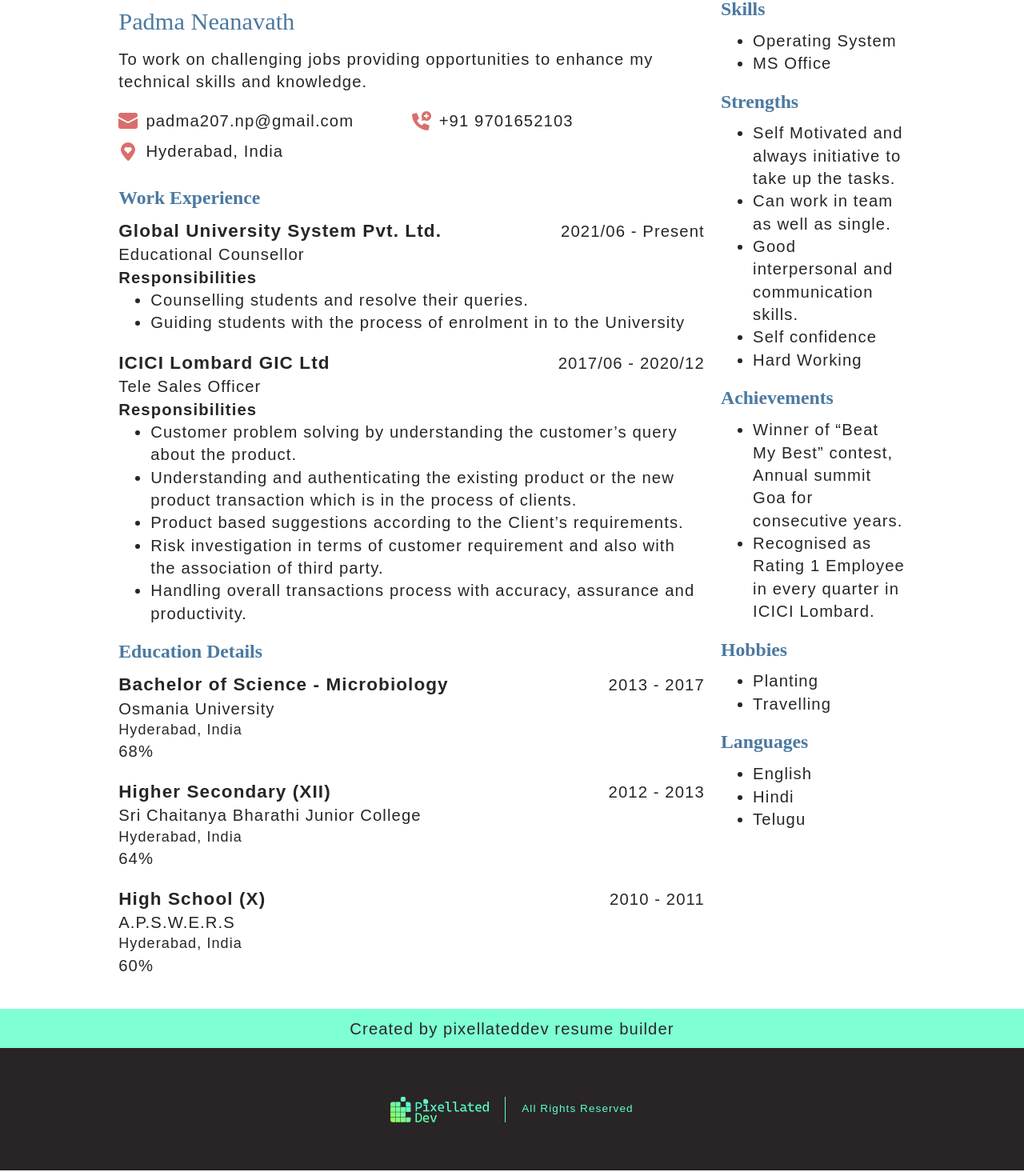
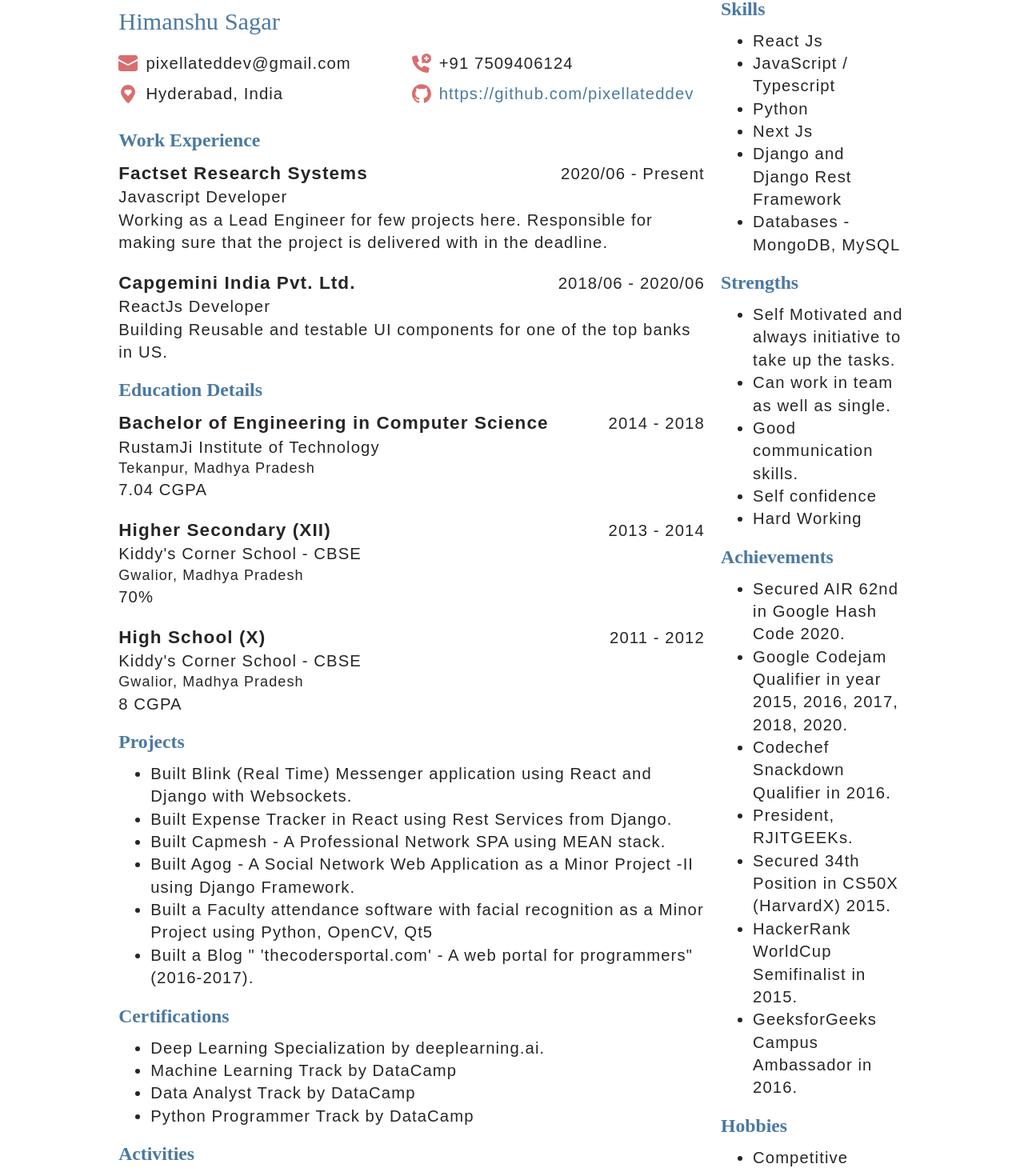
Before and after one commit to pixellateddev/pixellated-dev, a Next.js app: page /resume-builder/preview in a window 1280 px wide. Shown: the part 100-1565 px from the top of the page at 80% size. Built offline with nearby package versions, Linux system fonts and the light colour scheme; a web font is replaced by a local one.

Commit message:
updated resume

```diff
--- /dev/null
+++ b/components/icons/LogoGithub.jsx
@@ -0,0 +1,16 @@
+import React from 'react';
+
+function LogoGithub(props) {
+	const title = props.title || "logo github";
+
+	return (
+		<svg height="24" width="24" viewBox="0 0 24 24" xmlns="http://www.w3.org/2000/svg">
+	<title>{title}</title>
+	<g fill="#d96e6e">
+		<path d="M12,0.3c-6.6,0-12,5.4-12,12c0,5.3,3.4,9.8,8.2,11.4 C8.8,23.8,9,23.4,9,23.1c0-0.3,0-1,0-2c-3.3,0.7-4-1.6-4-1.6c-0.5-1.4-1.3-1.8-1.3-1.8C2.5,17,3.7,17,3.7,17 c1.2,0.1,1.8,1.2,1.8,1.2c1.1,1.8,2.8,1.3,3.5,1c0.1-0.8,0.4-1.3,0.8-1.6c-2.7-0.3-5.5-1.3-5.5-5.9c0-1.3,0.5-2.4,1.2-3.2 C5.5,8.1,5,6.9,5.7,5.3c0,0,1-0.3,3.3,1.2c1-0.3,2-0.4,3-0.4c1,0,2,0.1,3,0.4c2.3-1.6,3.3-1.2,3.3-1.2c0.7,1.7,0.2,2.9,0.1,3.2 c0.8,0.8,1.2,1.9,1.2,3.2c0,4.6-2.8,5.6-5.5,5.9c0.4,0.4,0.8,1.1,0.8,2.2c0,1.6,0,2.9,0,3.3c0,0.3,0.2,0.7,0.8,0.6 c4.8-1.6,8.2-6.1,8.2-11.4C24,5.7,18.6,0.3,12,0.3z" fill="#d96e6e" fillRule="evenodd"/>
+	</g>
+</svg>
+	);
+};
+
+export default LogoGithub;
--- /dev/null
+++ b/components/icons/index.ts
@@ -0,0 +1,13 @@
+import LogoGithub from './LogoGithub'
+import LogoLinkedin from './LogoLinkedin'
+import CallDoctor from './CallDoctor'
+import Letter from './Letter'
+import LoveHeartPin from './LoveHeartPin'
+
+export {
+    LogoGithub,
+    LogoLinkedin,
+    CallDoctor,
+    Letter,
+    LoveHeartPin
+}
--- a/pages/resume-builder/preview.tsx
+++ b/pages/resume-builder/preview.tsx
@@ -1,104 +1,144 @@
 import { FC } from "react"
-import LoveHeartPin from "../../components/icons/LoveHeartPin"
-import Letter from '../../components/icons/Letter'
-import CallDoctor from '../../components/icons/CallDoctor'
+
 import IconText from "../../components/IconText"
+import { LogoGithub, LogoLinkedin, LoveHeartPin, Letter, CallDoctor } from '../../components/icons'
 import { BlockBody, ResumeBlock } from "../../components/resume"
 import { List, ListItem } from "../../components/resume/List"
 
 const user = {
-    name: 'Padma Neanavath',
+    name: 'Himanshu Sagar',
+    currentRole: 'Software Engineer III @ FactSet',
     image: '',
-    description: 'To work on challenging jobs providing opportunities to enhance my technical skills and knowledge.',
-    email: 'padma207.np@gmail.com',
-    contactNo: '+91 9701652103',
+    description: '',
+    email: 'pixellateddev@gmail.com',
+    contactNo: '+91 7509406124',
+    linkedInUrl: 'https://www.linkedin.com/in/hsagarthegr8/',
+    githubUrl: 'https://github.com/pixellateddev',
     location: 'Hyderabad, India',
     skills: [
         {
-            name: 'Operating System'
+            name: 'React Js'
         },
         {
-            name: 'MS Office'
+            name: 'JavaScript / Typescript'
+        },
+        {
+            name: 'Python'
+        },
+        {
+            name: 'Next Js'
+        },
+        {
+            name: 'Django and Django Rest Framework'
+        },
+        {
+            name: 'Databases - MongoDB, MySQL'
         }
+    ],
+    projects: [
+        'Built Blink (Real Time) Messenger application using React and Django with Websockets.',
+        'Built Expense Tracker in React using Rest Services from Django.',
+        'Built Capmesh - A Professional Network SPA using MEAN stack.',
+        'Built Agog - A Social Network Web Application as a Minor Project -II using Django Framework.',
+        'Built a Faculty attendance software with facial recognition as a Minor Project using Python, OpenCV, Qt5',
+        `Built a Blog " 'thecodersportal.com' - A web portal for programmers" (2016-2017).`
+    ],
+    certifications: [
+        'Deep Learning Specialization by deeplearning.ai.',
+        'Machine Learning Track by DataCamp',
+        'Data Analyst Track by DataCamp',
+        'Python Programmer Track by DataCamp'
+    ],
+    activities: [
+        `Organized "'Let's Code' - An introductory course to C++ programming" for freshers.`,
+        `Course Instructor and Mentor for 'Lets Code'.`,
+        `Organized a "#!/bin/bash - A linux workshop for beginners".`
     ],
     strengths: [
         'Self Motivated and always initiative to take up the tasks.',
         'Can work in team as well as single.',
-        'Good interpersonal and communication skills.',
+        'Good communication skills.',
         'Self confidence',
         'Hard Working'
     ],
 
     achievements: [
-        'Winner of “Beat My Best” contest, Annual summit Goa for consecutive years.',
-        'Recognised as Rating 1 Employee in every quarter in ICICI Lombard.'
+        'Secured AIR 62nd in Google Hash Code 2020.',
+        'Google Codejam Qualifier in year 2015, 2016, 2017, 2018, 2020.',
+        'Codechef Snackdown Qualifier in 2016.',
+        'President, RJITGEEKs.',
+        'Secured 34th Position in CS50X (HarvardX) 2015.',
+        'HackerRank WorldCup Semifinalist in 2015.',
+        'GeeksforGeeks Campus Ambassador in 2016.'
     ],
 
     hobbies: [
-        'Planting',
-        'Travelling'
+        'Competitive Programming',
+        'Singing',
+        'Playing Table Tennis'
     ],
 
     languages: [
         'English',
-        'Hindi',
-        'Telugu'
+        'Hindi'
     ],
 
     workExperience: [
         {
-            org: 'Global University System Pvt. Ltd.',
-            role: 'Educational Counsellor',
-            startDate: '2021/06',
+            org: 'Factset Research Systems',
+            role: 'Javascript Developer',
+            description: "Working as a Lead Engineer for few projects here. Responsible for making sure that the project is delivered with in the deadline.",
+            startDate: '2020/06',
             endDate: '',
             currentlyWorking: true,
             responsibilities: [
-                'Counselling students and resolve their queries.',
-                'Guiding students with the process of enrolment in to the University'
+                // 'Counselling students and resolve their queries.',
+                // 'Guiding students with the process of enrolment in to the University'
             ]
         },
         {
-            org: 'ICICI Lombard GIC Ltd',
-            role: 'Tele Sales Officer',
-            startDate: '2017/06',
-            endDate: '2020/12',
+            org: 'Capgemini India Pvt. Ltd.',
+            role: 'ReactJs Developer',
+            description: 'Building Reusable and testable UI components for one of the top banks in US.',
+            startDate: '2018/06',
+            endDate: '2020/06',
             currentlyWorking: false,
             responsibilities: [
-                'Customer problem solving by understanding the customer’s query about the product.',
-                'Understanding and authenticating the existing product or the new product transaction which is in the process of clients.',
-                'Product based suggestions according to the Client’s requirements.',
-                'Risk investigation in terms of customer requirement and also with the association of third party.',
-                'Handling overall transactions process with accuracy, assurance and productivity.'
+                // 'Customer problem solving by understanding the customer’s query about the product.',
+                // 'Understanding and authenticating the existing product or the new product transaction which is in the process of clients.',
+                // 'Product based suggestions according to the Client’s requirements.',
+                // 'Risk investigation in terms of customer requirement and also with the association of third party.',
+                // 'Handling overall transactions process with accuracy, assurance and productivity.'
             ]
         }
     ],
     education: [
         {
-            courseName: 'Bachelor of Science - Microbiology',
-            startYear: '2013',
-            endYear: '2017',
+            courseName: 'Bachelor of Engineering in Computer Science',
+            startYear: '2014',
+            endYear: '2018',
             currentlyPursuing: false,
-            school: 'Osmania University',
-            location: 'Hyderabad, India',
-            score: '68%'
+            school: 'RustamJi Institute of Technology',
+            location: 'Tekanpur, Madhya Pradesh',
+            score: '7.04 CGPA'
         },
         {
             courseName: 'Higher Secondary (XII)',
-            startYear: '2012',
-            endYear: '2013',
+            startYear: '2013',
+            endYear: '2014',
             currentlyPursuing: false,
-            school: 'Sri Chaitanya Bharathi Junior College',
-            location: 'Hyderabad, India',
-            score: '64%'
+            school: "Kiddy's Corner School - CBSE",
+            location: 'Gwalior, Madhya Pradesh',
+            score: '70%'
         },
         {
             courseName: 'High School (X)',
-            startYear: '2010',
-            endYear: '2011',
+            startYear: '2011',
+            endYear: '2012',
             currentlyPursuing: false,
-            school: 'A.P.S.W.E.R.S',
-            location: 'Hyderabad, India',
-            score: '60%'
+            school: "Kiddy's Corner School - CBSE",
+            location: 'Gwalior, Madhya Pradesh',
+            score: '8 CGPA'
         },
     ]
 }
@@ -123,6 +163,12 @@ const ResumePreview: FC = () => {
                                 <div className="contact-details-item">
                                     <IconText icon={<LoveHeartPin />}>{user.location}</IconText>
                                 </div>
+                                {/* <div className="contact-details-item">
+                                    <IconText icon={<LogoLinkedin />}><a href={user.linkedInUrl}>{user.linkedInUrl}</a></IconText>
+                                </div> */}
+                                <div className="contact-details-item">
+                                    <IconText icon={<LogoGithub />}><a href={user.githubUrl} target="_blank" rel="noreferrer">{user.githubUrl}</a></IconText>
+                                </div>
                             </div>
                         </ResumeBlock>
                         <ResumeBlock title="Work Experience">
@@ -133,6 +179,9 @@ const ResumePreview: FC = () => {
                                         <p>{exp.startDate} - {exp.currentlyWorking ? 'Present' : exp.endDate}</p>
                                     </div>
                                     <p>{exp.role}</p>
+                                    <p>{exp.description}</p>
+                                    {Boolean(exp.responsibilities.length) && (
+                                        <>
                                             <p><strong>Responsibilities</strong></p>
                                             <List>
                                                 {exp.responsibilities.map(responsibility => (
@@ -141,6 +190,9 @@ const ResumePreview: FC = () => {
                                                     </ListItem>
                                                 ))}
                                             </List>
+                                        </>
+                                    )}
+
                                 </div>
                             ))}
                         </ResumeBlock>
@@ -156,6 +208,33 @@ const ResumePreview: FC = () => {
                                     <p>{edu.score}</p>
                                 </div>
                             ))}
+                        </ResumeBlock>
+                        <ResumeBlock title="Projects">
+                            <List>
+                                {user.projects.map(project => (
+                                    <ListItem key={project}>
+                                        {project}
+                                    </ListItem>
+                                ))}
+                            </List>
+                        </ResumeBlock>
+                        <ResumeBlock title="Certifications">
+                            <List>
+                                {user.certifications.map(certification => (
+                                    <ListItem key={certification}>
+                                        {certification}
+                                    </ListItem>
+                                ))}
+                            </List>
+                        </ResumeBlock>
+                        <ResumeBlock title="Activities">
+                            <List>
+                                {user.activities.map(activity => (
+                                    <ListItem key={activity}>
+                                        {activity}
+                                    </ListItem>
+                                ))}
+                            </List>
                         </ResumeBlock>
                     </div>
                     <div className="sidebar">
--- a/styles/globals.scss
+++ b/styles/globals.scss
@@ -189,9 +189,10 @@ main {
 
 .resume-preview {
 
-  h2, h3 {
+  h2, h3, a {
     color: #4B79A0;
   }
+
 
   h2 {
     font-weight: 400;
@@ -226,6 +227,10 @@ main {
 
   .resume-block {
     margin-bottom: 1em;
+
+    @media print {
+      break-inside: avoid;
+    }
 
     .resume-block-title {
       margin-bottom: 0.5em;
```
Also changed, not shown: components/icons/LogoLinkedin.jsx (added, +16 -0 lines). Lines whose indentation alone changed are shown as unchanged.
